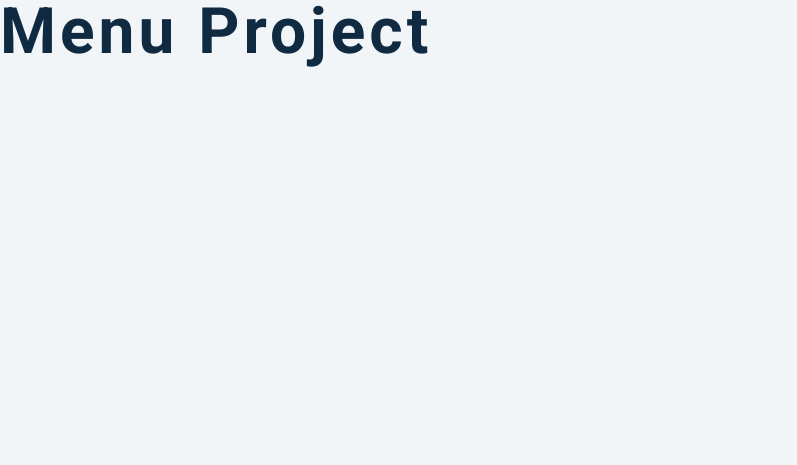
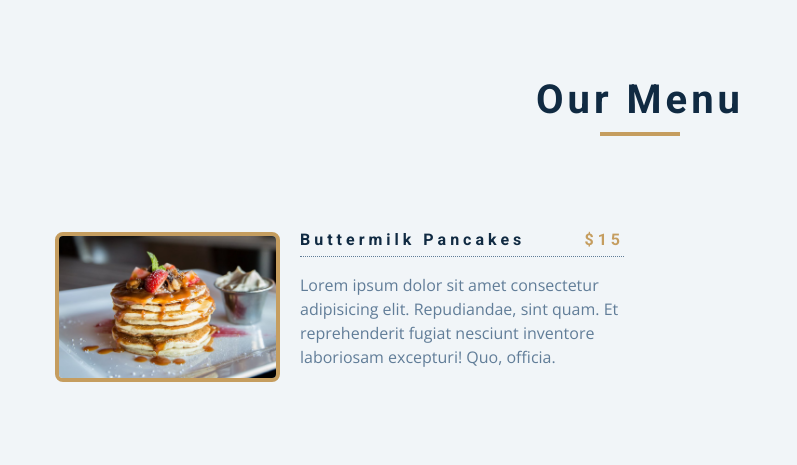
Before and after one commit to B-o-r-g-e/javascript-different-projects, a plain HTML site: page 08-menu/index.html in a window 1280 px wide. Shown: the whole page, without its empty margins (0-797 px from the left). Drawn offline with nearby package versions, Linux system fonts and the light colour scheme.

Commit message:
made some amendment

```diff
--- a/08-menu/index.html
+++ b/08-menu/index.html
@@ -3,7 +3,7 @@
 <head>
   <meta charset="UTF-8" />
   <meta name="viewport" content="width=device-width, initial-scale=1.0" />
-    <title>Starter</title>
+  <title>Menu</title>
   <!-- font-awesome -->
   <link
           rel="stylesheet"
@@ -13,7 +13,43 @@
   <link rel="stylesheet" href="styles.css" />
 </head>
 <body>
-    <h1>menu project</h1>
+<section class="menu">
+  <!-- title -->
+  <div class="title">
+    <h2>our menu</h2>
+    <div class="underline"></div>
+  </div>
+  <!-- filter buttons -->
+  <div class="btn-container">
+    <!-- <button type="button" class="filter-btn" data-id="all">all</button>
+    <button type="button" class="filter-btn" data-id="breakfast">
+      breakfast
+    </button>
+    <button type="button" class="filter-btn" data-id="lunch">lunch</button>
+    <button type="button" class="filter-btn" data-id="shakes">
+      shakes
+    </button> -->
+  </div>
+  <!-- menu items -->
+  <div class="section-center">
+    <!-- single item -->
+    <article class="menu-item">
+      <img src="./menu-item.jpeg" alt="menu item" class="photo" />
+      <div class="item-info">
+        <header>
+          <h4>buttermilk pancakes</h4>
+          <h4 class="price">$15</h4>
+        </header>
+        <p class="item-text">
+          Lorem ipsum dolor sit amet consectetur adipisicing elit.
+          Repudiandae, sint quam. Et reprehenderit fugiat nesciunt inventore
+          laboriosam excepturi! Quo, officia.
+        </p>
+      </div>
+    </article>
+    <!-- end of single item -->
+  </div>
+</section>
 <!-- javascript -->
 <script src="app.js"></script>
 </body>
```
Also changed, not shown: 08-menu/styles.css (line endings or trailing spaces). Lines whose indentation alone changed are shown as unchanged.
